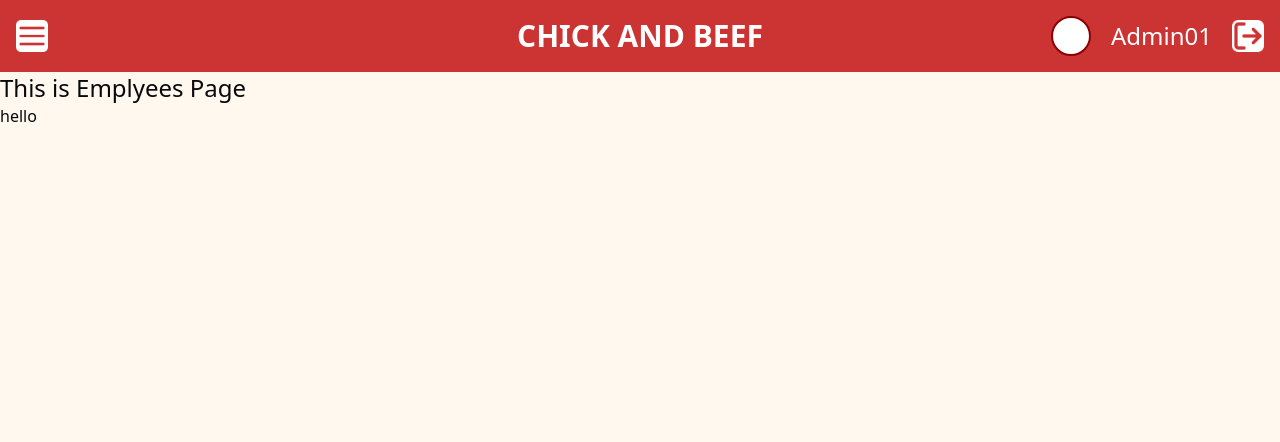
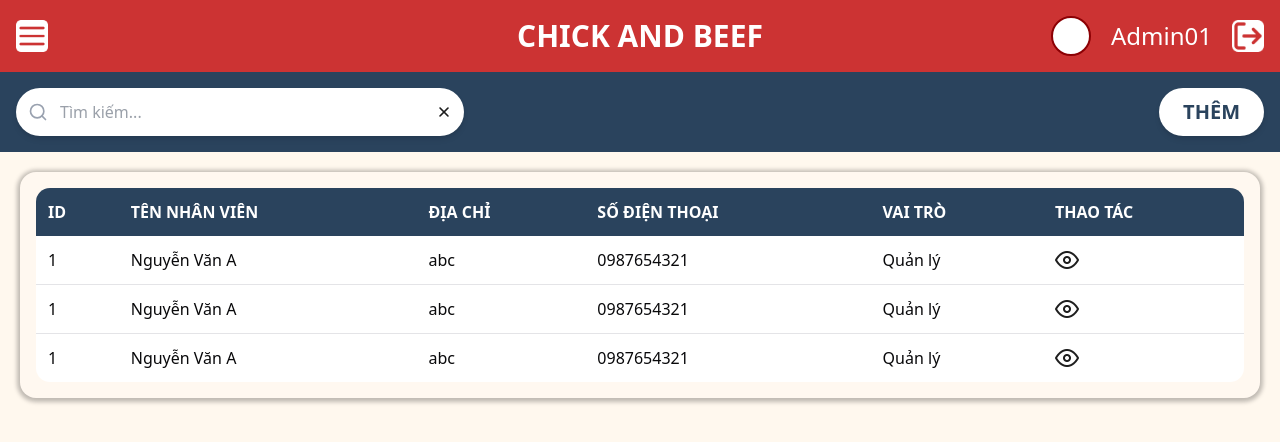
Before and after one commit to NguyenToanThang-kotaru/Chick-Beef, a React (Vite) app in the folder Client/: page /admin/Employees in a window 1280 px wide. Shown: the top 442 px of the page. Built offline with nearby package versions, Linux system fonts and the light colour scheme; sample sign-in values are in the browser's storage.

Commit message:
employee

```diff
--- /dev/null
+++ b/Client/src/pages/admin/Employees/AddOrEditEmployee.jsx
@@ -0,0 +1,62 @@
+import React from "react";
+
+export default function AddOrEditProduct({ onClose }) {
+  return (
+    <div className="fixed inset-0 bg-black/40 flex items-center justify-center z-50 cursor-pointer" onClick={onClose}>
+      <div className="bg-[#FFF8F0] rounded-2xl shadow-xl w-[450px] p-6 cursor-auto" onClick={(e) => e.stopPropagation()}>
+        <h2 className="text-xl font-bold text-center text-[#2A435D] mb-4 border-b pb-2">
+          Thêm Nhân Viên
+        </h2>
+
+        <form className="space-y-3">
+          <div>
+              <label className="block text-3x text-[#2A435D] font-bold mb-1">Mã nhân viên</label>
+              <input type="text" className="bg-white w-full rounded-full shadow-[0_1px_4px_3px_rgba(0,0,0,0.25)] px-4 py-2" />
+          </div>
+
+          <div>
+              <label className="block text-3x text-[#2A435D] font-bold mb-1">Tên nhân viên</label>
+              <input type="text" className="bg-white w-full rounded-full shadow-[0_1px_4px_3px_rgba(0,0,0,0.25)] px-4 py-2" />
+          </div>
+
+          <div>
+              <label className="block text-3x text-[#2A435D] font-bold mb-1">Địa chỉ</label>
+              <input type="text" className="bg-white w-full rounded-full shadow-[0_1px_4px_3px_rgba(0,0,0,0.25)] px-4 py-2" />
+          </div>
+
+          <div>
+              <label className="block text-3x text-[#2A435D] font-bold mb-1">Số điện thoại</label>
+              <input type="number" className="bg-white w-full rounded-full shadow-[0_1px_4px_3px_rgba(0,0,0,0.25)] px-4 py-2" />
+          </div>
+
+          <div>
+            <label className="block text-3x text-[#2A435D] font-bold mb-1">Vai trò</label>
+            <select className="bg-white w-full rounded-full shadow-[0_1px_4px_3px_rgba(0,0,0,0.25)] px-4 py-2 outline-none">
+              <option value="">Chọn vai trò</option>
+              <option value="vot">Admin</option>
+              <option value="giay">Quản lý</option>
+              <option value="phu-kien">Nhân viên</option>
+            </select>
+          </div>
+
+          {/* Nút hành động */}
+          <div className="flex flex-col gap-3 pt-4">
+            <button
+              type="submit"
+              className="w-full py-2 rounded-md bg-green-600 hover:bg-green-700 text-white font-bold cursor-pointer"
+            >
+              Xác nhận thêm
+            </button>
+            <button
+              type="button"
+              onClick={onClose}
+              className="w-full py-2 rounded-md bg-red-600 hover:bg-red-700 text-white font-bold cursor-pointer"
+            >
+              Hủy
+            </button>
+          </div>
+        </form>
+      </div>
+    </div>
+  );
+}
--- a/Client/src/pages/admin/Employees/Employees.jsx
+++ b/Client/src/pages/admin/Employees/Employees.jsx
@@ -1,10 +1,36 @@
-import React from "react";
+import React, { useState } from "react";
+import Table from "../../../Components/table_cpn";
+import SearchBar from "../../../Components/searchBar";
+import AddOrEditEmployee from "./AddOrEditEmployee";
+import eye from "../../../assets/Icon/Eye.png";
+export default function Employees() {
+  const [showAddForm, setShowAddForm] = useState(false);
+  return (
+    <div className="h-full">
+      <div className="bg-[#2A435D] p-4 flex items-center justify-between">
+        <SearchBar></SearchBar>
+        <button
+          className="bg-white text-[#2A435D] font-bold px-6 h-12 rounded-full text-xl shadow-md hover:bg-gray-100 flex items-center justify-center"
+          onClick={() => setShowAddForm(true)}
+        >
+          <span>THÊM</span>
+        </button>
 
-export default function Employees() {
-  return (
-    <div>
-        <h1 className="text-2xl">This is Emplyees Page</h1>
-        <h2>hello</h2>
+      </div>
+      <div className="bg-[#FFF8F0] p-4 m-5 rounded-2xl shadow-[0_1px_4px_3px_rgba(0,0,0,0.25)]">
+        <Table
+          data={[
+            { ID: 1, "Tên nhân viên": "Nguyễn Văn A", "Địa chỉ": "abc", "Số điện thoại": "0987654321", "Vai trò": "Quản lý", "Thao tác": <img src={eye} alt="eye" className="w-6 h-6 cursor-pointer" /> },
+            { ID: 1, "Tên nhân viên": "Nguyễn Văn A", "Địa chỉ": "abc", "Số điện thoại": "0987654321", "Vai trò": "Quản lý", "Thao tác": <img src={eye} alt="eye" className="w-6 h-6 cursor-pointer" /> },
+            { ID: 1, "Tên nhân viên": "Nguyễn Văn A", "Địa chỉ": "abc", "Số điện thoại": "0987654321", "Vai trò": "Quản lý", "Thao tác": <img src={eye} alt="eye" className="w-6 h-6 cursor-pointer" /> }
+          ]}
+        />
+      </div>
+
+      {/* Overlay AddOrEditEmployee */}
+      {showAddForm && (
+        <AddOrEditEmployee onClose={() => setShowAddForm(false)} />
+      )}
     </div>
   );
 }
```
Also changed, not shown: Client/src/pages/admin/Employees/Employee.css (deleted).
